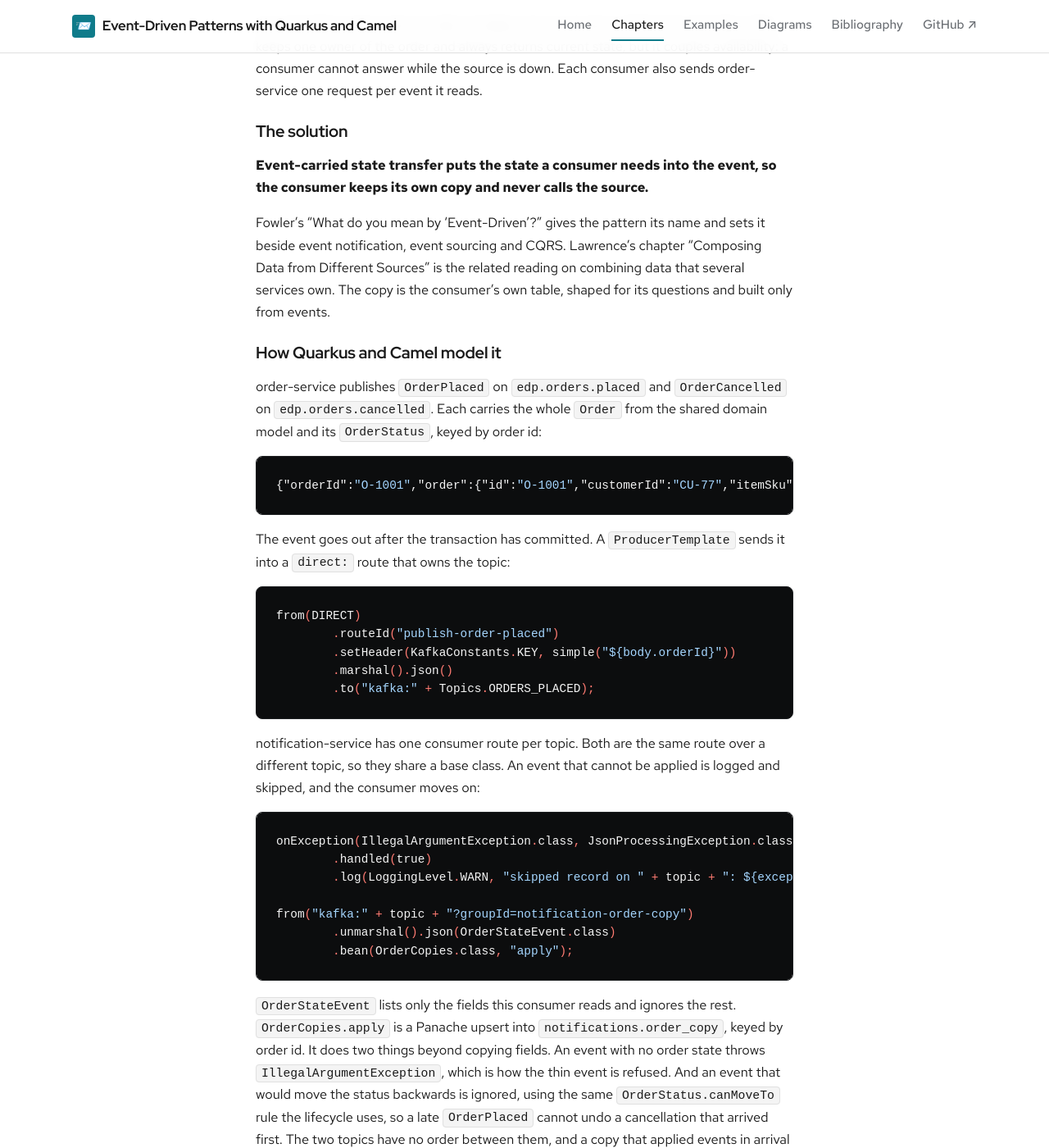
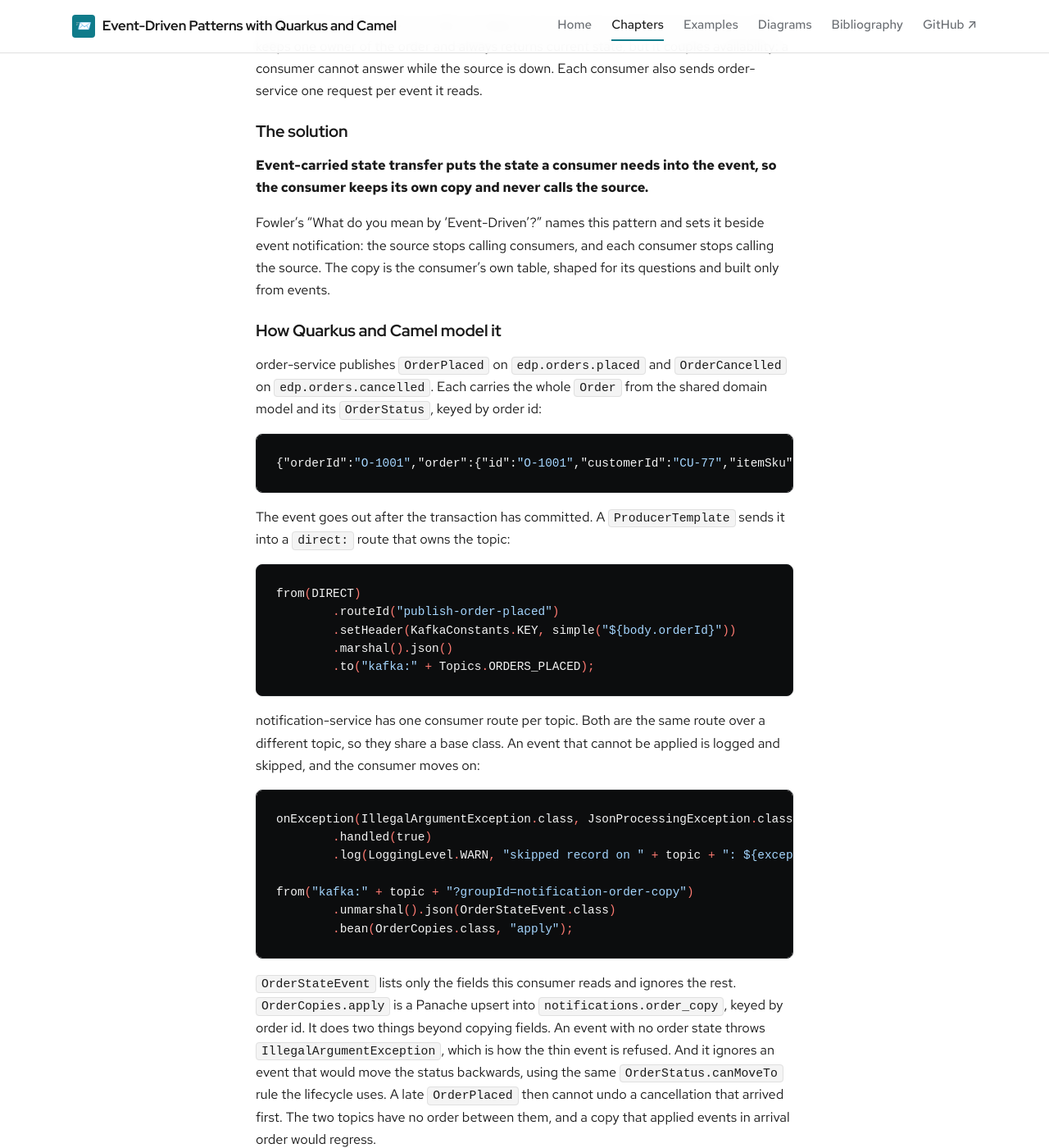
Before and after one commit to patterncatalyst/event-driven-patterns-with-quarkus-and-camel, a Jekyll site: the page built from _docs/03-event-carried-state-transfer.md, in a window 1280 px wide and 1400 px high, scrolled down 1127 px. Shown: the whole window at 82% size. Built offline with Jekyll 4.4.1, drawn with Linux system fonts in a browser that asks for light colours; some web fonts are replaced; some of the changed text lies outside the part shown.

Commit message:
docs(r16): readability pass, Part 0-1 (ch01-04 + READMEs)
Split dense sentences into plain declaratives (ch01 trigger rule, ch02
redelivery, ch03/04). Drop the bare in-prose Lawrence pointer in ch03
(kept under References); add an 'one order' cue to O-1001 in ch04.
No numbers, order IDs, types, carriers or AI callouts changed.

````diff
--- a/_docs/03-event-carried-state-transfer.md
+++ b/_docs/03-event-carried-state-transfer.md
@@ -21,7 +21,7 @@ An event that carries only an order id makes every consumer call back for the da
 
 **Event-carried state transfer puts the state a consumer needs into the event, so the consumer keeps its own copy and never calls the source.**
 
-Fowler's "What do you mean by 'Event-Driven'?" gives the pattern its name and sets it beside event notification, event sourcing and CQRS. Lawrence's chapter "Composing Data from Different Sources" is the related reading on combining data that several services own. The copy is the consumer's own table, shaped for its questions and built only from events.
+Fowler's "What do you mean by 'Event-Driven'?" names this pattern and sets it beside event notification: the source stops calling consumers, and each consumer stops calling the source. The copy is the consumer's own table, shaped for its questions and built only from events.
 
 ### How Quarkus and Camel model it
 
@@ -53,7 +53,7 @@ from("kafka:" + topic + "?groupId=notification-order-copy")
         .bean(OrderCopies.class, "apply");
 ```
 
-`OrderStateEvent` lists only the fields this consumer reads and ignores the rest. `OrderCopies.apply` is a Panache upsert into `notifications.order_copy`, keyed by order id. It does two things beyond copying fields. An event with no order state throws `IllegalArgumentException`, which is how the thin event is refused. And an event that would move the status backwards is ignored, using the same `OrderStatus.canMoveTo` rule the lifecycle uses, so a late `OrderPlaced` cannot undo a cancellation that arrived first. The two topics have no order between them, and a copy that applied events in arrival order would regress.
+`OrderStateEvent` lists only the fields this consumer reads and ignores the rest. `OrderCopies.apply` is a Panache upsert into `notifications.order_copy`, keyed by order id. It does two things beyond copying fields. An event with no order state throws `IllegalArgumentException`, which is how the thin event is refused. And it ignores an event that would move the status backwards, using the same `OrderStatus.canMoveTo` rule the lifecycle uses. A late `OrderPlaced` then cannot undo a cancellation that arrived first. The two topics have no order between them, and a copy that applied events in arrival order would regress.
 
 `GET /order-copies/{id}` reads the table through Quarkus REST. The copy needs no HTTP client, no retry and no circuit breaker, because it makes no call.
 
--- a/_docs/04-ordering-and-partitioning.md
+++ b/_docs/04-ordering-and-partitioning.md
@@ -29,7 +29,7 @@ Kafka's documentation states the guarantee as order per partition: any consumer
 
 `PartitionKeyStrategy` has three values, chosen by `SHIPPING_PARTITION_KEY`:
 
-- `ORDER_ID`, the default, uses the order id. All three events of `O-1001` go to partition 2 in increasing offsets, and different orders spread across the partitions.
+- `ORDER_ID`, the default, uses the order id. All three events of one order (`O-1001` here) go to partition 2 in increasing offsets, and different orders spread across the partitions.
 - `EVENT_TYPE` uses the event name. ShipmentScheduled goes to partition 2, and ShipmentInTransit and ShipmentDelivered go to partition 0, for every order. One order now spans two partitions.
 - `CARRIER` uses FASTLINE or AIRCO. Each order stays in one partition, but two keys can occupy at most two of three partitions, so one partition idles and the others carry the load.
 
````
Also changed, not shown: _docs/01-events-commands-documents.md (+1 -1 lines), _docs/02-event-notification.md (+2 -2 lines), examples/01-crud-vs-events/README.md (+1 -1 lines), examples/04-ordering-and-partitioning/README.md (+1 -1 lines).
